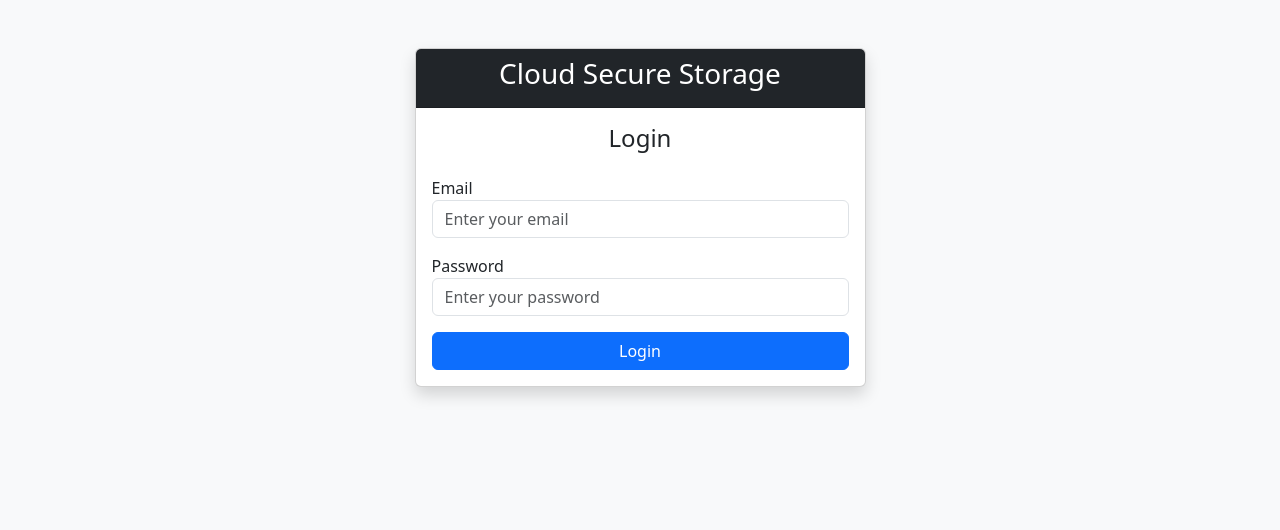
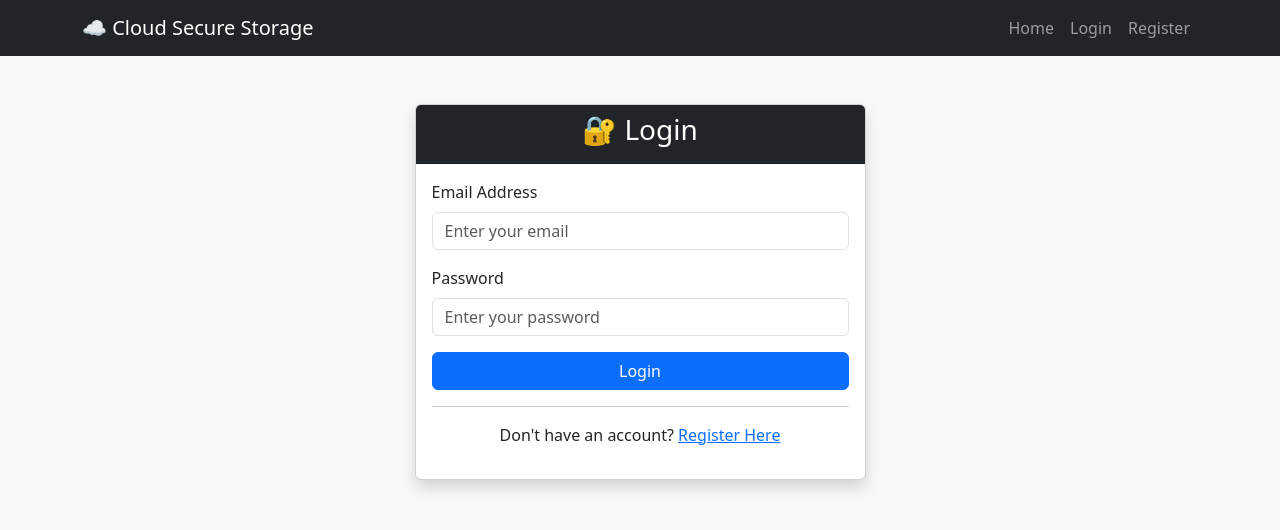
Before and after one commit to pallemthulasiram045-eh/cloud-secure-storage, a Flask app: page /login in a window 1280 px wide. Shown: the top 530 px of the page. Run offline with Flask 3, Linux system fonts and the light colour scheme.

Commit message:
Update login page using base template

```diff
--- a/templates/login.html
+++ b/templates/login.html
@@ -1,16 +1,6 @@
-<!DOCTYPE html>
-<html lang="en">
-<head>
-    <meta charset="UTF-8">
-    <meta name="viewport" content="width=device-width, initial-scale=1.0">
-    <title>Login | Cloud Secure Storage</title>
+{% extends "base.html" %}
 
-    <link href="https://cdn.jsdelivr.net/npm/bootstrap@5.3.7/dist/css/bootstrap.min.css" rel="stylesheet">
-</head>
-
-<body class="bg-light">
-
-<div class="container mt-5">
+{% block content %}
 
 <div class="row justify-content-center">
 
@@ -18,21 +8,19 @@
 
         <div class="card shadow">
 
-                <div class="card-header text-center bg-dark text-white">
+            <div class="card-header bg-dark text-white text-center">
 
-                    <h3>Cloud Secure Storage</h3>
+                <h3>🔐 Login</h3>
 
             </div>
 
             <div class="card-body">
 
-                    <h4 class="text-center mb-4">Login</h4>
-
                 <form>
 
                     <div class="mb-3">
 
-                            <label>Email</label>
+                        <label class="form-label">Email Address</label>
 
                         <input
                             type="email"
@@ -43,7 +31,7 @@
 
                     <div class="mb-3">
 
-                            <label>Password</label>
+                        <label class="form-label">Password</label>
 
                         <input
                             type="password"
@@ -60,7 +48,19 @@
 
                 </form>
 
-                </div>
+                <hr>
+
+                <p class="text-center">
+
+                    Don't have an account?
+
+                    <a href="/register">
+
+                        Register Here
+
+                    </a>
+
+                </p>
 
             </div>
 
@@ -70,5 +70,4 @@
 
 </div>
 
-</body>
-</html>
+{% endblock %}
```
Lines whose indentation alone changed are shown as unchanged.
